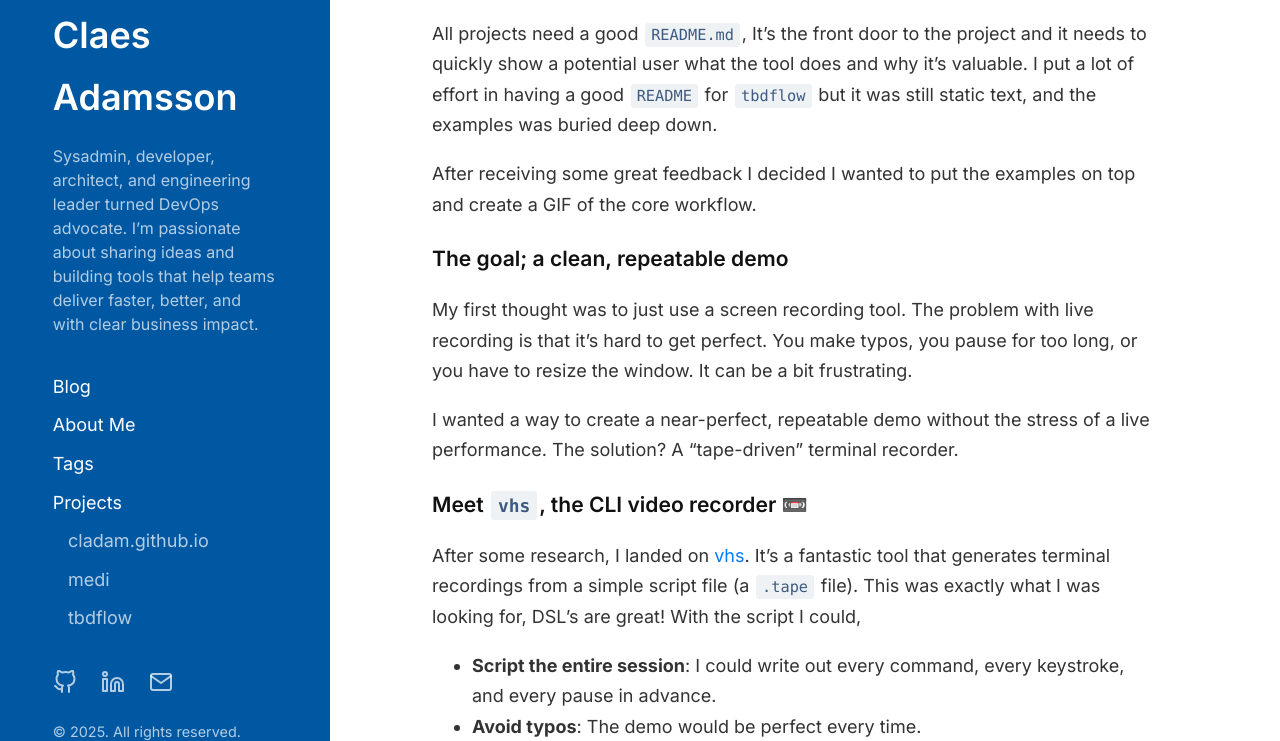
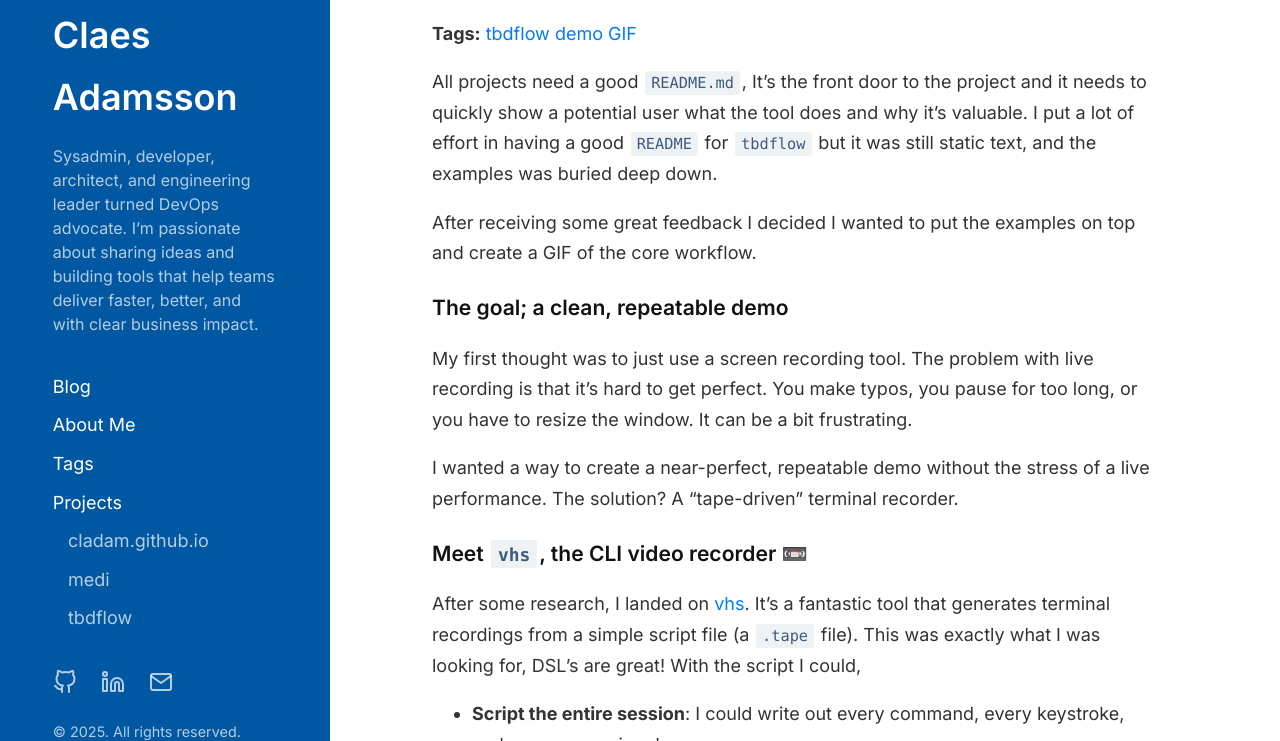
Before and after one commit to cladam/cladam.github.io, a Jekyll site: the page built from _posts/2025-08-16-tbdflow-gif.md, in a window 1280 px wide and 900 px high, cut to the strip 159-900 px from the top of the window. Built offline with Jekyll 4.4.1, drawn with Linux system fonts in a browser that asks for light colours.

Commit message:
Add tags to tbdflow demo GIF post

```diff
--- a/_posts/2025-08-16-tbdflow-gif.md
+++ b/_posts/2025-08-16-tbdflow-gif.md
@@ -1,6 +1,7 @@
 ---
 layout: post
 title: How I created the demo GIF for tbdflow
+tags: [tbdflow, demo, GIF]
 ---
 
 All projects need a good `README.md`, It’s the front door to the project and it needs to quickly show a potential user what the tool does and why it’s valuable. I put a lot of effort in having a good `README` for `tbdflow` but it was still static text, and the examples was buried deep down.
```
